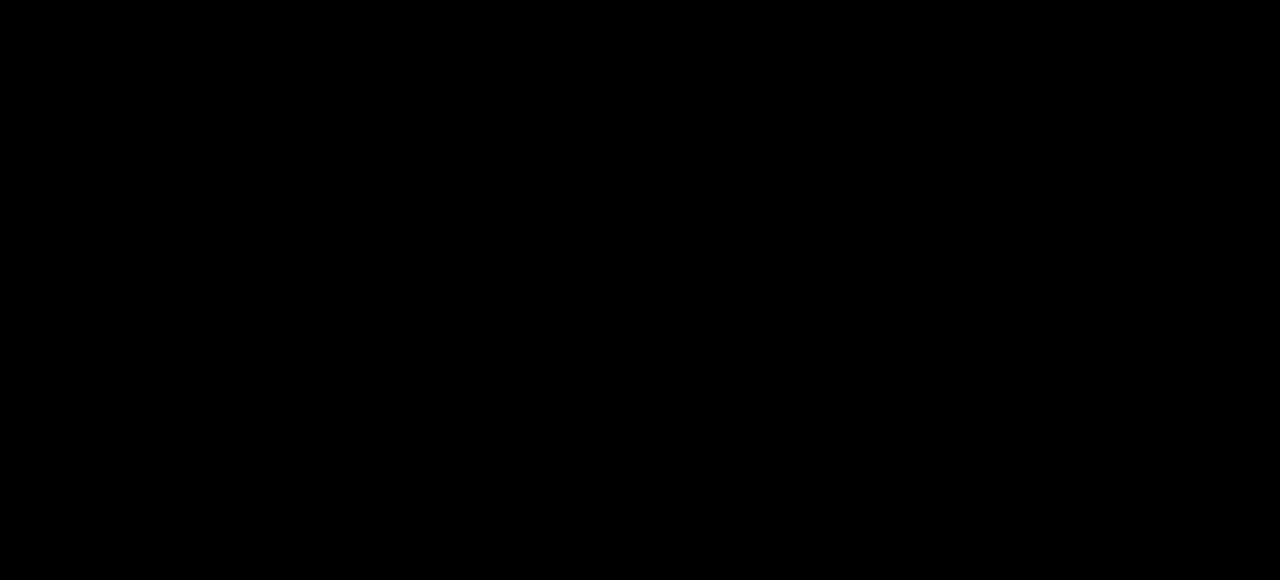
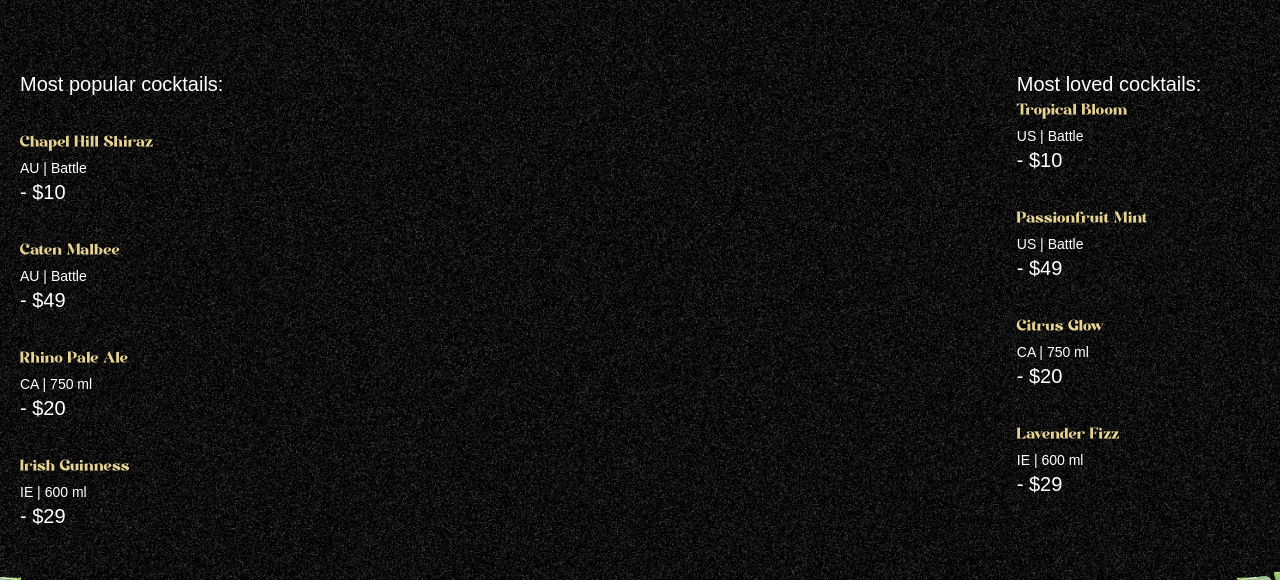
Before and after one commit to tevinhendricks/gsap_cocktails, a React (Vite) app: page / in a window 1280 px wide. Shown: the part 890-1470 px from the top of the page. Built offline with nearby package versions, Linux system fonts and the light colour scheme; a web font is replaced by a local one.

Commit message:
Implement Cocktail section

```diff
--- a/src/App.jsx
+++ b/src/App.jsx
@@ -2,17 +2,18 @@ import gsap from 'gsap';
 import { ScrollTrigger, SplitText } from 'gsap/all';
 import Navbar from './components/Navbar';
 import { Hero } from './components/Hero';
+import { Cocktails } from './components/cocktails';
 
 gsap.registerPlugin(ScrollTrigger, SplitText);
 
-export default function App(props) {
+export default function App() {
 
 
     return (
        <main>
         <Navbar />
         <Hero />
-        <div className='h-dvh bg-black'></div>
+        <Cocktails />
        </main>
     )
 }
--- /dev/null
+++ b/src/components/Cocktails.jsx
@@ -0,0 +1,69 @@
+import React from 'react'
+import gsap from 'gsap'
+import { useGSAP } from '@gsap/react'
+import { cocktailLists, mockTailLists } from '../../constants'
+
+
+export function Cocktails(props) {
+
+    useGSAP(() => {
+        const parallaxTimeline = gsap.timeline({
+            scrollTrigger: {
+                trigger: '#cocktails',
+                start: 'top 30%',
+                end: 'bottom 80%',
+                scrub: true,
+            }
+        })
+
+        parallaxTimeline.from('#c-left-leaf', {
+            x: -100,
+            y: 100,
+        })
+        parallaxTimeline.from('#c-right-leaf', {
+            x: 100,
+            y: 100,
+        })
+    })
+
+    return (
+        <section id="cocktails" className="noisy">
+            <img src="/images/cocktail-left-leaf.png" alt="left-leaf" id="c-left-leaf" />
+            <img src="/images/cocktail-right-leaf.png" alt="right-leaf" id="c-right-leaf" />
+
+            <div className="list">
+                <div className="popular">
+                    <h2>Most popular cocktails:</h2>
+                    <ul>
+                        {cocktailLists.map(({name, country, detail, price}) => (
+                            <li key={name}>
+                                <div className="md:me-28">
+                                    <h3>{name}</h3>
+                                    <p>{country} | {detail}</p>
+                                    <span>- {price}</span>
+                                </div>
+                            </li>
+                        ))}
+                    </ul>
+                </div>
+                <div className="loed">
+                    <h2>Most loved cocktails:</h2>
+                    <ul>
+                        {mockTailLists.map(({name, country, detail, price}) => (
+                            <li key={name}>
+                                <div className="me-28">
+                                    <h3>{name}</h3>
+                                    <p>{country} | {detail}</p>
+                                    <span>- {price}</span>
+                                </div>
+                            </li>
+                        ))}
+                    </ul>
+                </div>
+            </div>
+
+
+
+        </section>
+    )
+}
```
